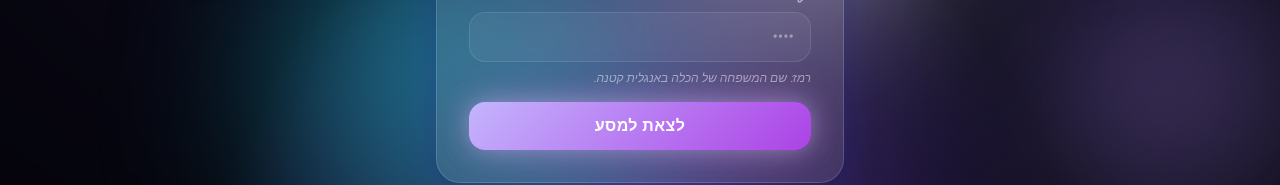
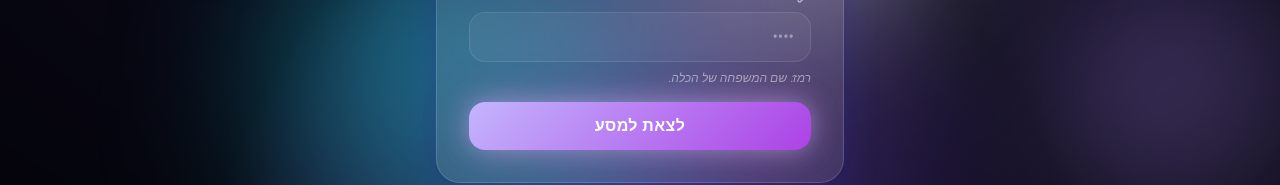
Before and after one commit to barmeir/barItayWedding, a React (Vite) app: page / in a window 1280 px wide. Shown: the part 613-798 px from the top of the page. Built offline with nearby package versions, Linux system fonts and the light colour scheme; a web font is replaced by a local one.

Commit message:
some changes

```diff
--- a/src/components/LoginScreen.jsx
+++ b/src/components/LoginScreen.jsx
@@ -4,7 +4,7 @@ import { Heart, KeyRound, User } from 'lucide-react';
 import GlassCard from './GlassCard.jsx';
 import CoupleAvatar from './CoupleAvatar.jsx';
 
-const EXPECTED_PASSWORD = (import.meta.env.VITE_LOGIN_PASSWORD || 'meir').toLowerCase();
+const EXPECTED_PASSWORD = (import.meta.env.VITE_LOGIN_PASSWORD || 'meir' || 'Meir' || 'MEIR').toLowerCase();
 
 export default function LoginScreen({ onLogin, loading, error }) {
   const [name, setName] = useState('');
@@ -71,7 +71,7 @@ export default function LoginScreen({ onLogin, loading, error }) {
               <KeyRound className="w-3.5 h-3.5" /> סיסמה
             </label>
             <input
-              type="password"
+              type="text"
               autoComplete="current-password"
               className="input-glass"
               placeholder="••••"
@@ -80,7 +80,7 @@ export default function LoginScreen({ onLogin, loading, error }) {
               required
             />
             <p className="mt-2 text-xs italic text-white/50">
-              רמז: שם המשפחה של הכלה באנגלית קטנה.
+              רמז: שם המשפחה של הכלה.
             </p>
           </div>
 
```
Also changed, not shown: 1 other file (tests, documents, lock files or other folders).
